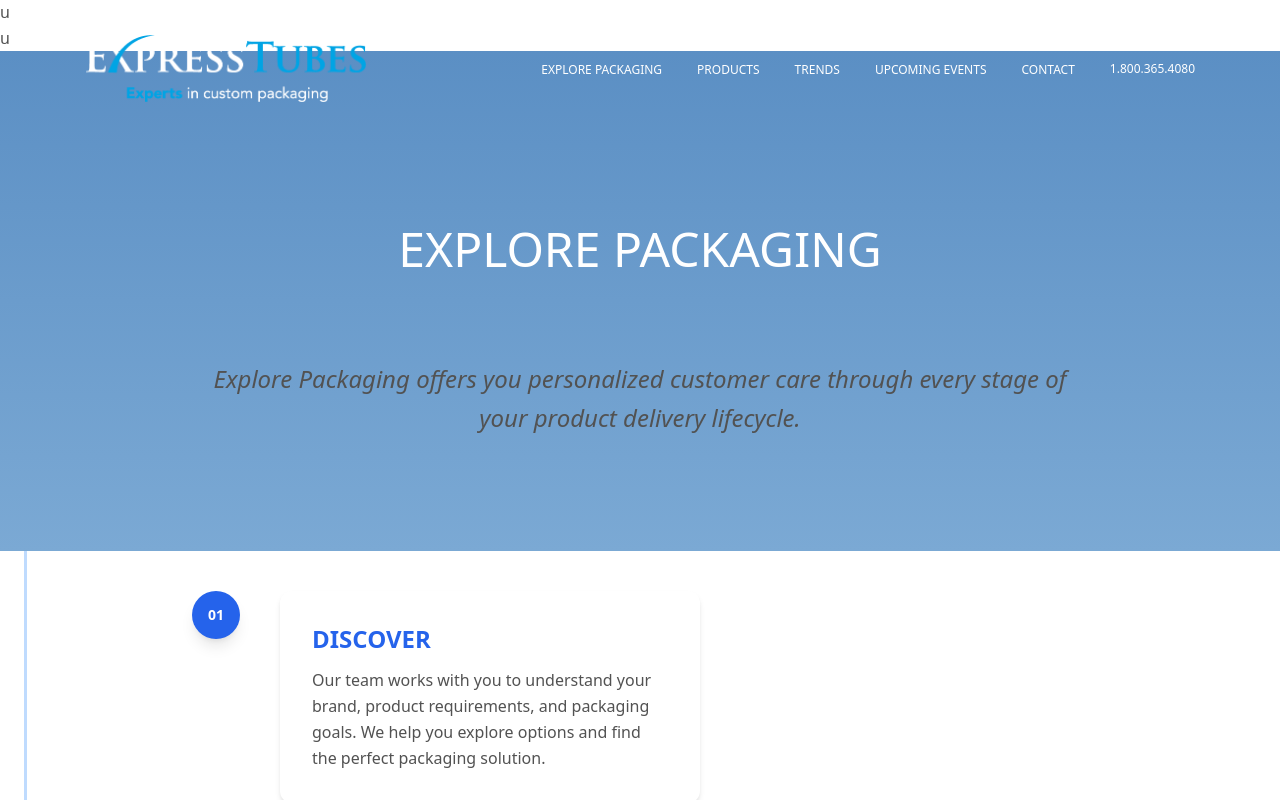
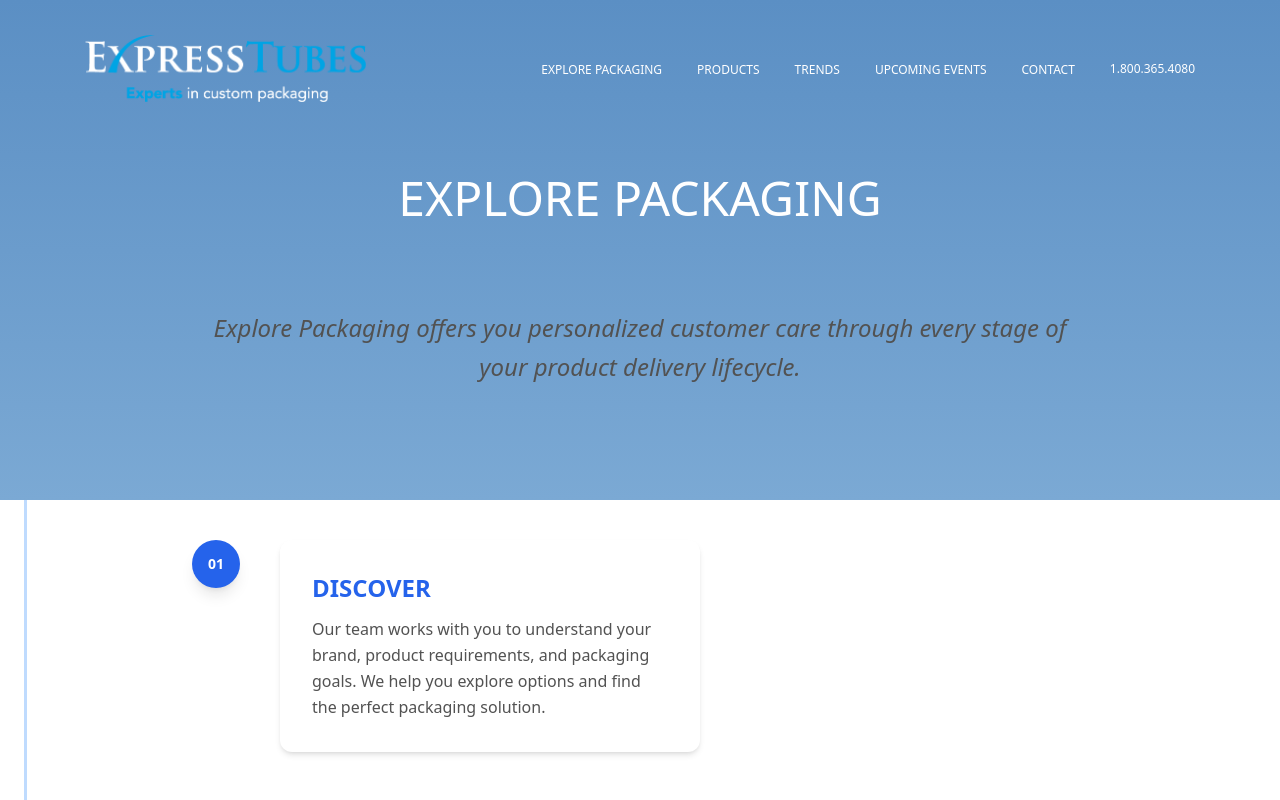
Before and after one commit to 17anguyen/Expresstubes, a React (Vite) app: page /#/explore-packaging in a window 1280 px wide. Shown: the top 800 px of the page. Built offline with nearby package versions, Linux system fonts and the light colour scheme.

Commit message:
removing accidental typing

```diff
--- a/src/pages/ExplorePackaging.tsx
+++ b/src/pages/ExplorePackaging.tsx
@@ -8,8 +8,7 @@ export const ExplorePackaging = () => {
     <body className="text-neutral-600 text-sm not-italic normal-nums font-light accent-auto bg-white box-border caret-transparent block tracking-[normal] leading-[22.4px] list-outside list-disc pointer-events-auto text-start indent-[0px] normal-case visible border-separate font-gotham_ssm_a md:text-base md:leading-[25.6px]">
       <div className="absolute text-sm bg-[#84b82e] box-border caret-transparent h-[110px] leading-[22.4px] w-full z-[-1] left-0 top-0 md:text-base md:leading-[25.6px]"></div>
       <Header />
-      u
-      <div className="relative text-sm box-border caret-transparent leading-u[22.4px] mx-auto md:text-base md:leading-[25.6px]">u
+      <div className="relative text-sm box-border caret-transparent leading-u[22.4px] mx-auto md:text-base md:leading-[25.6px]">
         {/* Hero Section */}
         <div className="relative text-sm bg-gradient-to-b from-[#5b8fc4] to-[#7ba9d4] box-border caret-transparent clear-both leading-[22.4px] min-h-[400px] w-full pt-[110px] px-[25px] md:text-base md:leading-[25.6px] md:min-h-[500px] md:px-[85px]">
           <div className="relative text-sm box-border caret-transparent float-left leading-[22.4px] w-full mb-[25px] md:text-base md:leading-[25.6px] md:mb-0">
```
